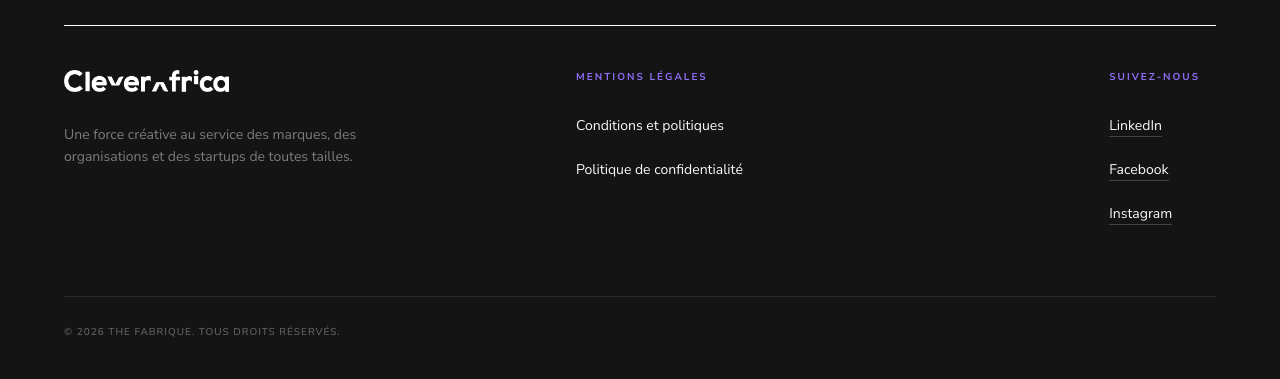
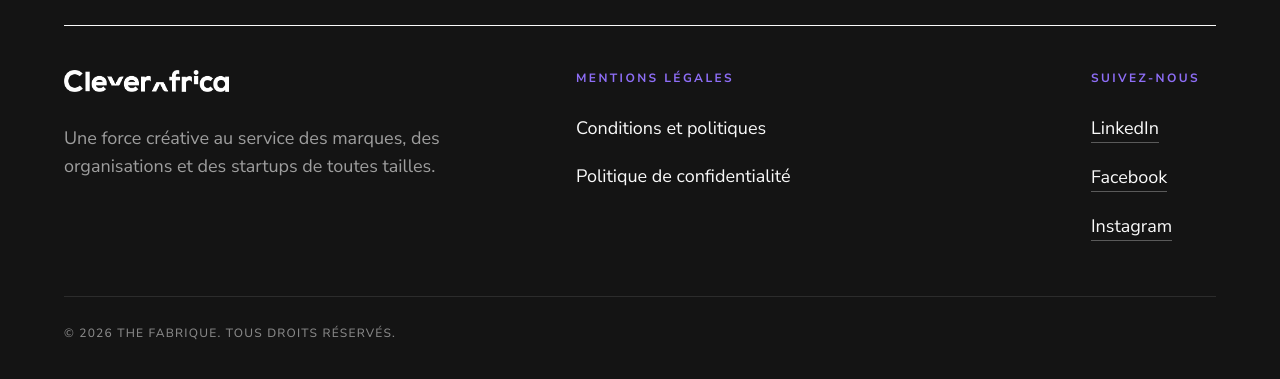
Before and after one commit to ndourmotion-art/methodes-clever, a React (Vite) app: page /works in a window 1280 px wide. Shown: the part 2104-2483 px from the top of the page. Built offline with nearby package versions, Linux system fonts and the light colour scheme; the HTML template or start-up script is replaced by a standard one.

Commit message:
Changes
Co-authored-by: ndourmotion-art <277729954+ndourmotion-art@users.noreply.github.com>

```diff
--- a/src/components/clever/Footer.tsx
+++ b/src/components/clever/Footer.tsx
@@ -26,14 +26,14 @@ export const Footer = () => {
               alt="The FABRIQUE"
               className="h-auto w-[165px] object-contain object-left"
             />
-            <p className="mt-8 max-w-[320px] text-sm font-normal leading-relaxed text-foreground/45">
+            <p className="mt-8 max-w-[380px] text-base md:text-lg font-normal leading-relaxed text-foreground/60">
               Une force créative au service des marques, des organisations et
               des startups de toutes tailles.
             </p>
           </div>
 
           <div className="md:col-span-5 md:pl-8">
-            <h4 className="mb-7 text-[10px] font-bold uppercase tracking-[0.2em] text-primary">
+            <h4 className="mb-7 text-xs font-bold uppercase tracking-[0.2em] text-primary">
               Mentions légales
             </h4>
             <ul className="space-y-5">
@@ -41,7 +41,7 @@ export const Footer = () => {
                 <li key={label}>
                   <Link
                     to={to}
-                    className="text-sm font-normal text-foreground transition-colors duration-200 hover:text-primary"
+                    className="text-base md:text-lg font-normal text-foreground transition-colors duration-200 hover:text-primary"
                   >
                     {label}
                   </Link>
@@ -51,7 +51,7 @@ export const Footer = () => {
           </div>
 
           <div className="md:col-span-2 md:justify-self-end md:pr-4">
-            <h4 className="mb-7 text-[10px] font-bold uppercase tracking-[0.2em] text-primary">
+            <h4 className="mb-7 text-xs font-bold uppercase tracking-[0.2em] text-primary">
               Suivez-nous
             </h4>
             <ul className="space-y-5">
@@ -61,7 +61,7 @@ export const Footer = () => {
                     href={href}
                     target="_blank"
                     rel="noreferrer"
-                    className="inline-block border-b border-foreground/20 text-sm font-normal text-foreground transition-colors duration-200 hover:border-accent hover:text-primary"
+                    className="inline-block border-b border-foreground/30 text-base md:text-lg font-normal text-foreground transition-colors duration-200 hover:border-accent hover:text-primary"
                   >
                     {label}
                   </a>
@@ -72,7 +72,7 @@ export const Footer = () => {
         </div>
 
         <div className="border-t border-foreground/10 py-7">
-          <p className="text-[10px] font-medium uppercase tracking-widest text-foreground/35">
+          <p className="text-xs font-medium uppercase tracking-widest text-foreground/50">
             © 2026 The Fabrique. Tous droits réservés.
           </p>
         </div>
```
